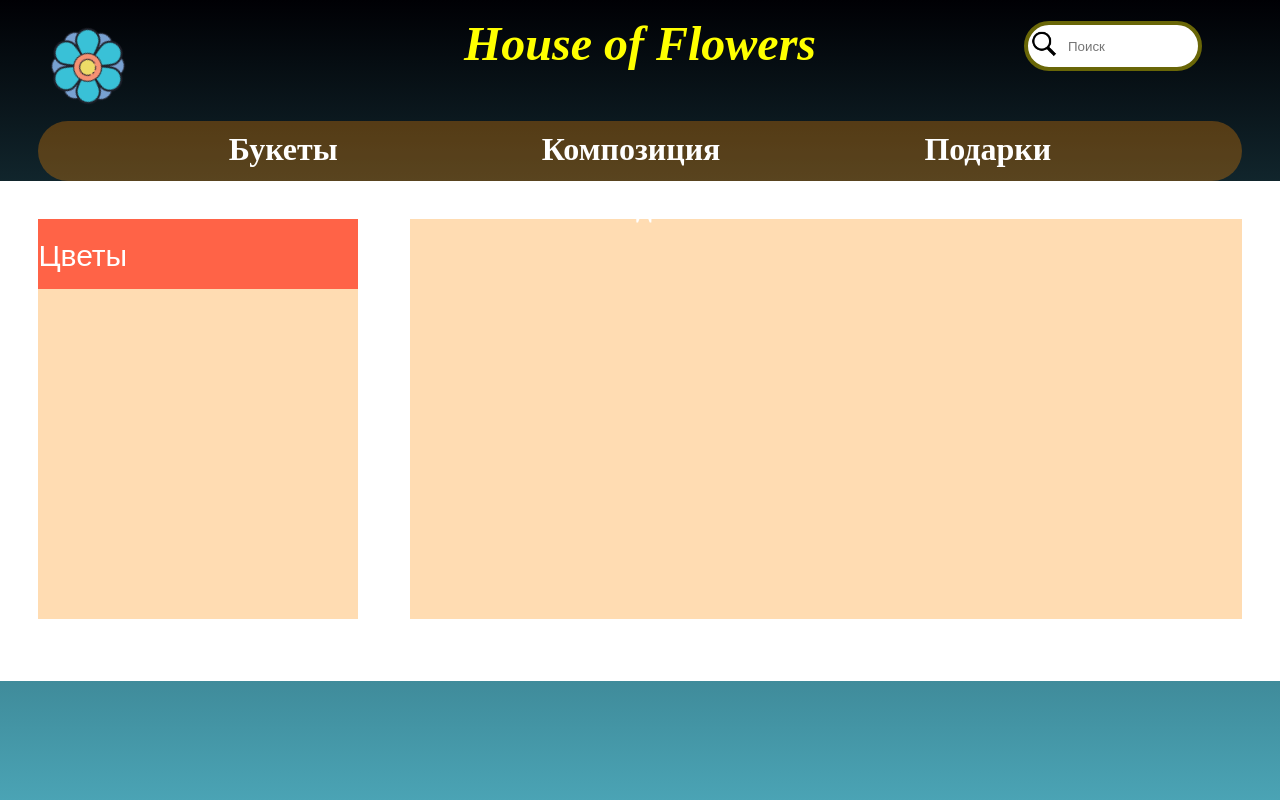
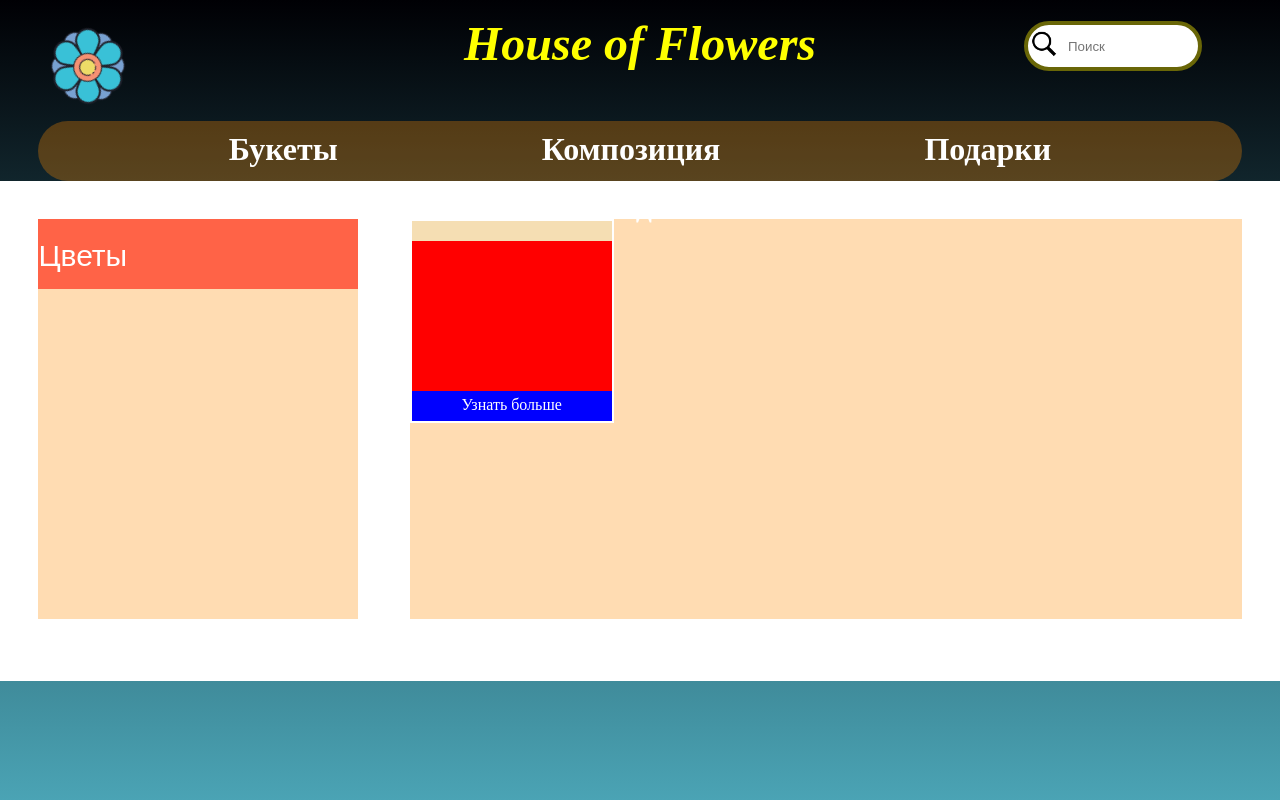
Before and after one commit to Iseeser/Flowers, a plain HTML site: page index.html in a window 1280 px wide. Shown: the top 800 px of the page. Drawn offline with Linux system fonts and the light colour scheme.

Commit message:
Kostea_1

```diff
--- a/index.html
+++ b/index.html
@@ -28,7 +28,17 @@
 	<div class="info">
 		<div class="drop_down"><span class="text">Цветы</span></div>
 	</div>
-	<div class="main"></div>
+	<div class="main">
+		<div class="main_elem">
+			<div class="main_elem_head">
+				<div class="main_elem_head_text"></div>
+				<div class="main_elem_head_img"></div>
+			</div>
+			<div class="main_elem_bottom">
+				<a href="#" class="main_elem_bottom_a">Узнать больше</a>
+			</div>
+		</div>
+	</div>
 </div>
 <script src="js.js"></script>
 </body>
--- a/style.css
+++ b/style.css
@@ -134,3 +134,28 @@ a{
 	margin-top: 20px;
 	margin-ledt: 0 auto;
 }
+.main_elem{
+	background:blue;
+	width: 200px;
+	height: 200px;
+	border: 2px white solid;
+}
+.main_elem_head{
+	background: red;
+	height: 170px;
+	width: 100%;
+}
+.main_elem_head_text{
+	height: 20px;
+	width: 100%;
+	text-align: center;
+	background: wheat;
+}
+.main_elem_bottom{
+	text-align: center;
+}
+.main_elem_bottom_a{
+	display: block;
+	padding: 5px;
+	color: white;
+}
```
